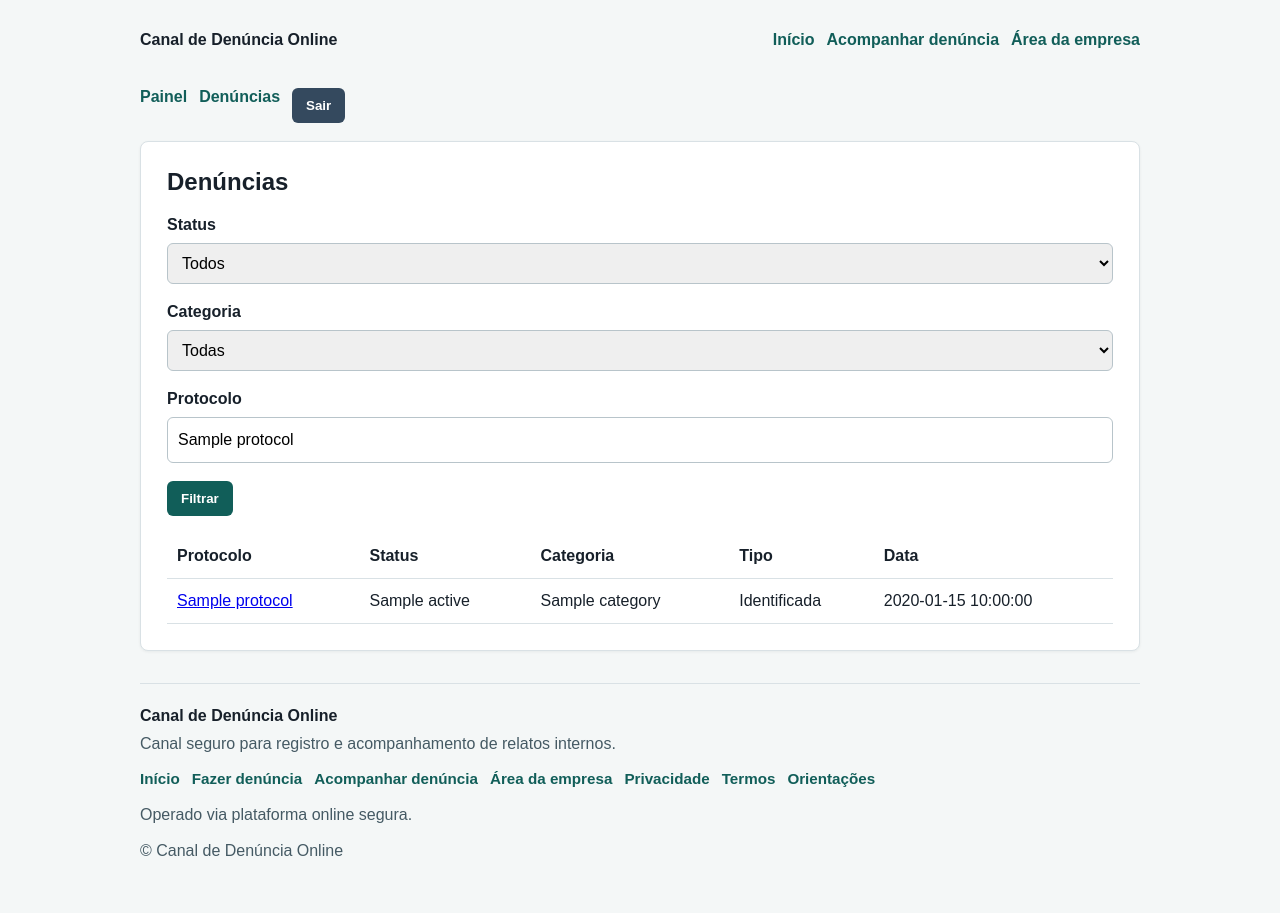
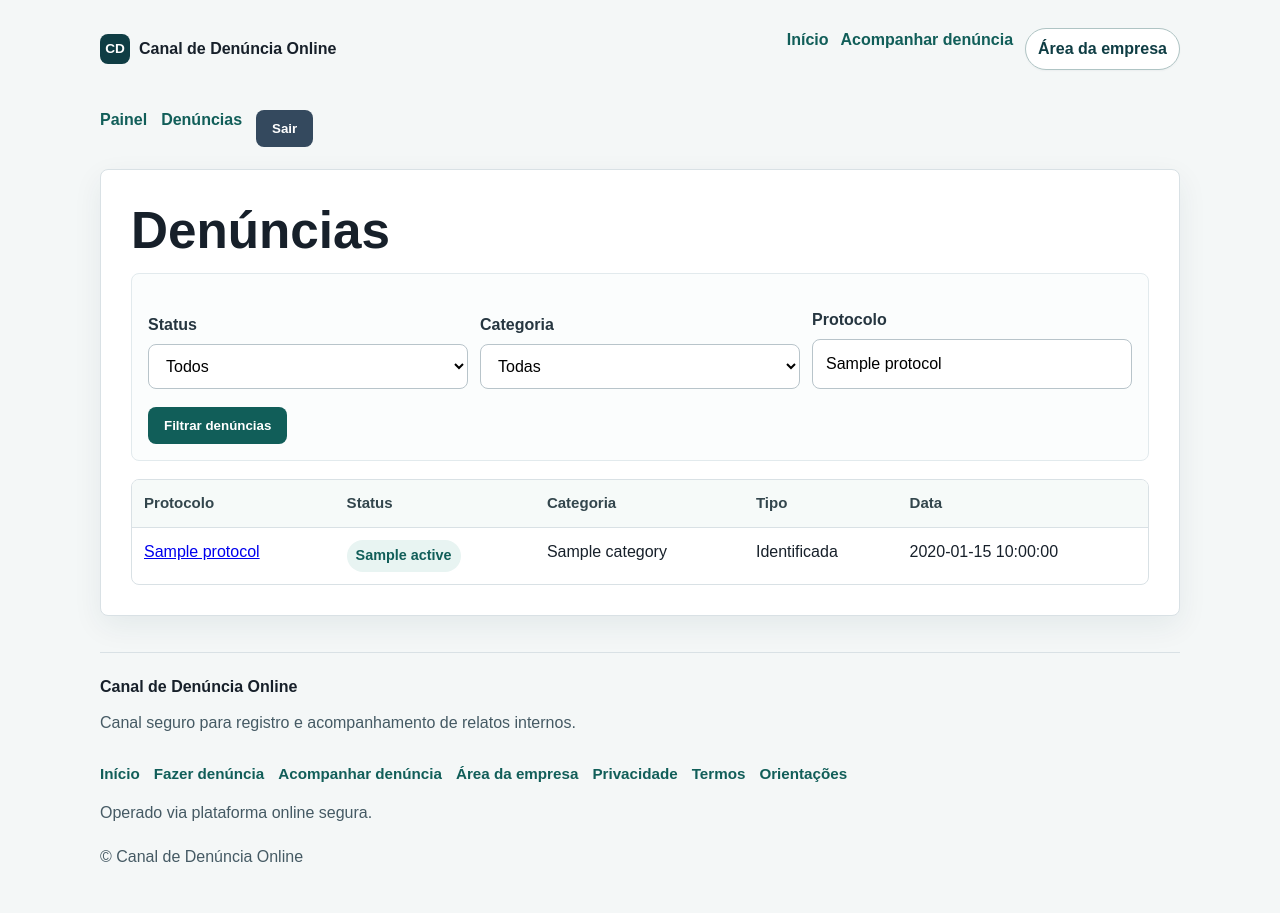
Before and after one commit to caasuporte1/canal-denuncia-online, a Python web app: template apps/portal/app/templates/empresa_denuncias.html in a window 1280 px wide. Before the commit the page ends 856 px from the top, so only its background shows below. Run offline with Jinja, Linux system fonts and the light colour scheme; the template is opened without the code that fills it: most values are stand-ins (such as "Sample title", 1, 10 or a date in 2020).

Commit message:
chore: aplica ux ui premium pass

```diff
--- a/apps/portal/app/templates/base.html
+++ b/apps/portal/app/templates/base.html
@@ -6,55 +6,77 @@
     <title>{% block title %}Canal de Denúncia Online{% endblock %}</title>
     <link rel="icon" href="/static/favicon.svg" type="image/svg+xml">
     <style>
-      body { margin: 0; font-family: Arial, sans-serif; color: #17202a; background: #f4f7f7; line-height: 1.5; }
-      main { max-width: 1000px; margin: 0 auto; padding: 28px 20px; }
-      h1, h2, h3 { line-height: 1.2; margin: 0 0 12px; }
+      :root { --petrol: #0f3d44; --petrol-2: #115e59; --slate: #17202a; --muted: #5d6d7e; --line: #d9e1e5; --soft: #f4f7f7; --soft-2: #eef8f6; --white: #fff; }
+      body { margin: 0; font-family: Arial, sans-serif; color: var(--slate); background: var(--soft); line-height: 1.5; }
+      main { max-width: 1080px; margin: 0 auto; padding: 28px 20px; }
+      h1, h2, h3 { line-height: 1.2; margin: 0 0 12px; color: var(--slate); }
+      h1 { font-size: clamp(2rem, 4vw, 3.25rem); }
+      h2 { font-size: 1.35rem; }
       p { margin: 0 0 12px; }
-      .panel { background: #fff; border: 1px solid #d9e1e5; border-radius: 8px; padding: 26px; box-shadow: 0 1px 3px rgba(23, 32, 42, 0.06); }
-      label { display: block; font-weight: 700; margin-top: 16px; }
-      input, select, textarea { width: 100%; box-sizing: border-box; margin-top: 6px; padding: 10px; border: 1px solid #b8c4ca; border-radius: 6px; font: inherit; }
+      .panel { background: var(--white); border: 1px solid var(--line); border-radius: 8px; padding: 30px; box-shadow: 0 10px 30px rgba(15, 61, 68, 0.07); }
+      label { display: block; font-weight: 700; margin-top: 18px; color: #263640; }
+      input, select, textarea { width: 100%; box-sizing: border-box; margin-top: 7px; padding: 12px 13px; border: 1px solid #b8c4ca; border-radius: 8px; font: inherit; background: #fff; transition: border-color 0.16s ease, box-shadow 0.16s ease; }
+      input[type="file"] { padding: 14px; background: #f8fafb; border-style: dashed; }
       textarea { min-height: 180px; resize: vertical; }
       input:focus, select:focus, textarea:focus, button:focus, .button:focus, a:focus { outline: 3px solid #9bd4cf; outline-offset: 2px; }
-      button, .button { display: inline-block; margin-top: 18px; padding: 10px 14px; border: 0; border-radius: 6px; background: #115e59; color: #fff; font-weight: 700; cursor: pointer; text-decoration: none; }
+      input:focus, select:focus, textarea:focus { border-color: var(--petrol-2); box-shadow: 0 0 0 3px rgba(17, 94, 89, 0.12); }
+      button, .button { display: inline-block; margin-top: 18px; padding: 11px 16px; border: 0; border-radius: 8px; background: var(--petrol-2); color: #fff; font-weight: 700; cursor: pointer; text-decoration: none; transition: transform 0.16s ease, box-shadow 0.16s ease, background 0.16s ease; }
+      button:hover, .button:hover { transform: translateY(-1px); box-shadow: 0 8px 18px rgba(15, 61, 68, 0.16); }
       .secondary { background: #34495e; }
+      .button-outline { background: #fff; color: var(--petrol); border: 1px solid #afc4c4; }
       .error { background: #fff1f0; border: 1px solid #ffccc7; color: #7a1f16; padding: 12px; border-radius: 6px; }
       .warning { background: #fff8e1; border: 1px solid #f6d365; padding: 12px; border-radius: 6px; }
-      .credentials { display: grid; gap: 10px; margin-top: 18px; }
-      .credential { padding: 12px; border: 1px solid #d9e1e5; border-radius: 6px; background: #f8fafb; }
+      .credentials { display: grid; grid-template-columns: repeat(3, minmax(0, 1fr)); gap: 12px; margin-top: 18px; }
+      .credential { padding: 16px; border: 1px solid var(--line); border-radius: 8px; background: #f8fafb; }
+      .credential span { display: block; margin-top: 6px; font-size: 1.1rem; color: var(--petrol); font-weight: 700; overflow-wrap: anywhere; }
       .hidden-field { position: absolute; left: -10000px; top: auto; width: 1px; height: 1px; overflow: hidden; }
       .table-wrap { width: 100%; overflow-x: auto; }
-      table { width: 100%; border-collapse: collapse; margin-top: 18px; background: #fff; }
-      th, td { padding: 10px; border-bottom: 1px solid #d9e1e5; text-align: left; vertical-align: top; }
-      nav { display: flex; gap: 12px; align-items: center; margin-bottom: 18px; }
-      nav a { color: #115e59; font-weight: 700; text-decoration: none; }
+      table { width: 100%; border-collapse: separate; border-spacing: 0; margin-top: 18px; background: #fff; border: 1px solid var(--line); border-radius: 8px; overflow: hidden; }
+      th, td { padding: 12px; border-bottom: 1px solid var(--line); text-align: left; vertical-align: top; }
+      th { background: #f6faf9; color: #33464d; font-size: 0.94rem; }
+      tr:last-child td { border-bottom: 0; }
+      nav { display: flex; gap: 14px; align-items: center; margin-bottom: 22px; }
+      nav a { color: var(--petrol-2); font-weight: 700; text-decoration: none; }
       .inline { display: inline; }
       .muted { color: #5d6d7e; }
-      .timeline { display: grid; gap: 12px; margin-top: 16px; }
-      .timeline-item { border-left: 3px solid #115e59; padding: 10px 12px; background: #f8fafb; border-radius: 0 6px 6px 0; }
+      .timeline { display: grid; gap: 14px; margin-top: 16px; }
+      .timeline-item { border-left: 4px solid var(--petrol-2); padding: 14px 16px; background: #f8fafb; border-radius: 0 8px 8px 0; box-shadow: 0 1px 2px rgba(23, 32, 42, 0.04); }
       .timeline-item.company-response { background: #eef8f6; border-left-color: #0f766e; }
-      .home-hero { display: grid; gap: 12px; margin-bottom: 22px; }
+      .home-hero { display: grid; gap: 12px; margin: 18px 0 26px; padding: 30px; background: #fff; border: 1px solid var(--line); border-radius: 8px; box-shadow: 0 12px 34px rgba(15, 61, 68, 0.08); }
       .home-actions { display: grid; grid-template-columns: repeat(3, minmax(0, 1fr)); gap: 16px; }
-      .home-card { background: #fff; border: 1px solid #d9e1e5; border-radius: 8px; padding: 22px; min-height: 160px; display: flex; flex-direction: column; justify-content: space-between; box-shadow: 0 1px 3px rgba(23, 32, 42, 0.05); }
+      .home-card { background: #fff; border: 1px solid var(--line); border-radius: 8px; padding: 24px; min-height: 178px; display: flex; flex-direction: column; justify-content: space-between; box-shadow: 0 8px 24px rgba(23, 32, 42, 0.06); transition: transform 0.16s ease, box-shadow 0.16s ease; }
+      .home-card:hover { transform: translateY(-2px); box-shadow: 0 14px 32px rgba(15, 61, 68, 0.11); }
+      .card-icon { width: 38px; height: 38px; display: inline-grid; place-items: center; border-radius: 8px; background: var(--soft-2); color: var(--petrol); font-weight: 700; margin-bottom: 14px; }
       .steps { display: grid; gap: 8px; padding-left: 22px; }
       .content-page { max-width: 780px; }
       .content-section { border-top: 1px solid #e6ecef; padding-top: 18px; margin-top: 18px; }
       .info-box { border-left: 4px solid #115e59; background: #eef8f6; padding: 12px 14px; border-radius: 0 6px 6px 0; margin: 14px 0; }
       .info-box.warning-box { border-left-color: #b7791f; background: #fff8e1; }
-      .footer { border-top: 1px solid #d9e1e5; margin-top: 32px; padding-top: 20px; color: #455a64; }
-      .footer-title { font-weight: 700; color: #17202a; margin-bottom: 4px; }
-      .footer-links { display: flex; flex-wrap: wrap; gap: 12px; font-size: 0.95rem; margin: 12px 0; }
-      .footer-links a { color: #115e59; font-weight: 700; text-decoration: none; }
-      .brand-link { color: #17202a; font-weight: 700; text-decoration: none; }
+      .footer { border-top: 1px solid var(--line); margin-top: 36px; padding: 22px 0 4px; color: #455a64; display: grid; gap: 8px; }
+      .footer-title { font-weight: 700; color: var(--slate); margin-bottom: 4px; }
+      .footer-links { display: flex; flex-wrap: wrap; gap: 14px; font-size: 0.95rem; margin: 8px 0; }
+      .footer-links a { color: var(--petrol-2); font-weight: 700; text-decoration: none; }
+      .brand-link { color: var(--slate); font-weight: 700; text-decoration: none; display: inline-flex; align-items: center; gap: 9px; }
+      .brand-mark { width: 30px; height: 30px; border-radius: 8px; background: var(--petrol); color: #fff; display: inline-grid; place-items: center; font-size: 0.85rem; }
       .top-links { margin-left: auto; display: flex; gap: 12px; flex-wrap: wrap; }
+      .top-links .nav-button { border: 1px solid #afc4c4; border-radius: 999px; padding: 8px 12px; color: var(--petrol); background: #fff; box-shadow: 0 1px 2px rgba(23, 32, 42, 0.04); }
       .page-actions { display: flex; gap: 10px; flex-wrap: wrap; align-items: center; }
-      .status-badge { display: inline-block; padding: 4px 8px; border-radius: 999px; background: #e8f4f2; color: #115e59; font-size: 0.9rem; font-weight: 700; }
+      .status-badge { display: inline-block; padding: 5px 9px; border-radius: 999px; background: #e8f4f2; color: var(--petrol-2); font-size: 0.9rem; font-weight: 700; }
       .form-hint { color: #5d6d7e; font-size: 0.95rem; margin-top: 4px; }
+      .form-section { border: 1px solid #e2eaed; border-radius: 8px; padding: 18px; margin-top: 18px; background: #fbfdfd; }
+      .filter-card { border: 1px solid #e2eaed; border-radius: 8px; padding: 16px; background: #fbfdfd; }
+      .filter-grid { display: grid; grid-template-columns: repeat(3, minmax(0, 1fr)); gap: 12px; align-items: end; }
+      .empty-state { text-align: center; padding: 28px; color: var(--muted); background: #fbfdfd; border-radius: 8px; }
       @media (max-width: 720px) {
         main { padding: 20px 14px; }
         .panel { padding: 18px; }
+        .home-hero { padding: 22px; }
         .home-actions { grid-template-columns: 1fr; }
+        .credentials { grid-template-columns: 1fr; }
+        .filter-grid { grid-template-columns: 1fr; }
         nav { flex-wrap: wrap; }
         .top-links { margin-left: 0; width: 100%; }
+        .top-links a, .top-links .nav-button, .button, button { width: 100%; text-align: center; box-sizing: border-box; }
         table { font-size: 0.92rem; }
       }
     </style>
@@ -62,11 +84,11 @@
   <body>
     <main>
       <nav aria-label="Navegação principal">
-        <a class="brand-link" href="/">Canal de Denúncia Online</a>
+        <a class="brand-link" href="/"><span class="brand-mark">CD</span><span>Canal de Denúncia Online</span></a>
         <span class="top-links">
           <a href="/">Início</a>
           <a href="/acompanhar">Acompanhar denúncia</a>
-          <a href="/auth/login">Área da empresa</a>
+          <a class="nav-button" href="/auth/login">Área da empresa</a>
         </span>
         {% block nav %}{% endblock %}
       </nav>
--- a/apps/portal/app/templates/empresa_denuncias.html
+++ b/apps/portal/app/templates/empresa_denuncias.html
@@ -11,7 +11,9 @@
 </nav>
 <section class="panel">
   <h1>Denúncias</h1>
-  <form method="get" action="/empresa/denuncias">
+  <form class="filter-card" method="get" action="/empresa/denuncias">
+    <div class="filter-grid">
+      <div>
         <label>Status</label>
         <select name="status">
           <option value="">Todos</option>
@@ -19,6 +21,8 @@
             <option value="{{ value }}" {% if filters.status == value %}selected{% endif %}>{{ label }}</option>
           {% endfor %}
         </select>
+      </div>
+      <div>
         <label>Categoria</label>
         <select name="category">
           <option value="">Todas</option>
@@ -26,10 +30,15 @@
             <option value="{{ value }}" {% if filters.category == value %}selected{% endif %}>{{ label }}</option>
           {% endfor %}
         </select>
+      </div>
+      <div>
         <label>Protocolo</label>
         <input name="protocol" value="{{ filters.protocol }}" placeholder="CDO-XXXXXXXXXX">
-    <button type="submit">Filtrar</button>
+      </div>
+    </div>
+    <button type="submit">Filtrar denúncias</button>
   </form>
+  <div class="table-wrap">
   <table>
     <thead>
       <tr>
@@ -44,15 +53,16 @@
       {% for report in reports %}
         <tr>
           <td><a href="/empresa/denuncias/{{ report.id }}">{{ report.protocol }}</a></td>
-          <td>{{ statuses.get(report.status, report.status) }}</td>
+          <td><span class="status-badge">{{ statuses.get(report.status, report.status) }}</span></td>
           <td>{{ categories.get(report.category, report.category) }}</td>
           <td>{% if report.is_anonymous %}Anônima{% else %}Identificada{% endif %}</td>
           <td>{{ report.created_at }}</td>
         </tr>
       {% else %}
-        <tr><td colspan="5">Nenhuma denúncia encontrada.</td></tr>
+        <tr><td colspan="5"><div class="empty-state">Nenhuma denúncia encontrada para os filtros selecionados.</div></td></tr>
       {% endfor %}
     </tbody>
   </table>
+  </div>
 </section>
 {% endblock %}
--- a/apps/portal/app/templates/portal_home.html
+++ b/apps/portal/app/templates/portal_home.html
@@ -10,6 +10,7 @@
 <section class="home-actions" aria-label="Acessos principais">
   <article class="home-card">
     <div>
+      <span class="card-icon">01</span>
       <h2>Fazer denúncia</h2>
       <p>Utilize o link fornecido pela sua empresa para registrar uma denúncia anônima ou identificada.</p>
     </div>
@@ -17,6 +18,7 @@
   </article>
   <article class="home-card">
     <div>
+      <span class="card-icon">02</span>
       <h2>Acompanhar denúncia</h2>
       <p>Acesse o andamento com protocolo, login e senha recebidos no registro.</p>
     </div>
@@ -24,10 +26,11 @@
   </article>
   <article class="home-card">
     <div>
+      <span class="card-icon">03</span>
       <h2>Área da empresa</h2>
       <p>Entrada restrita para equipes autorizadas analisarem e responderem denúncias.</p>
     </div>
-    <a class="button secondary" href="/auth/login">Entrar</a>
+    <a class="button button-outline" href="/auth/login">Entrar na área da empresa</a>
   </article>
 </section>
 <section class="panel" style="margin-top: 18px;">
--- a/apps/portal/app/templates/report_success.html
+++ b/apps/portal/app/templates/report_success.html
@@ -7,6 +7,7 @@
     <p>Sua denúncia foi registrada para análise.</p>
   {% else %}
     <h1>Denúncia recebida</h1>
+    <span class="status-badge">Acesso gerado com segurança</span>
     <p class="warning">Guarde estas informações com segurança. Por proteção do canal, a senha não poderá ser recuperada depois.</p>
     <p>Com esses dados você poderá acompanhar a resposta da empresa pelo portal.</p>
     <div class="credentials" id="credentials">
@@ -14,6 +15,7 @@
       <div class="credential"><strong>Login:</strong> <span>{{ login }}</span></div>
       <div class="credential"><strong>Senha:</strong> <span>{{ password }}</span></div>
     </div>
+    <div class="page-actions">
     <button type="button" onclick="copyCredentials()">Copiar credenciais</button>
     <form method="post" action="/{{ tenant.slug }}/denuncias/credenciais-pdf" style="display:inline">
       <input type="hidden" name="protocol" value="{{ protocol }}">
@@ -22,6 +24,7 @@
       <button class="secondary" type="submit">Baixar PDF de credenciais</button>
     </form>
     <a class="button secondary" href="/acompanhar">Acompanhar denúncia</a>
+    </div>
   {% endif %}
 </section>
 <script>
```
Also changed, not shown: apps/portal/app/templates/empresa_denuncia_detalhe.html (+12 -0 lines), apps/portal/app/templates/public_report_form.html (+11 -1 lines), apps/portal/tests/test_sprint7_flow.py (+1 -0 lines). Lines whose indentation alone changed are shown as unchanged.
